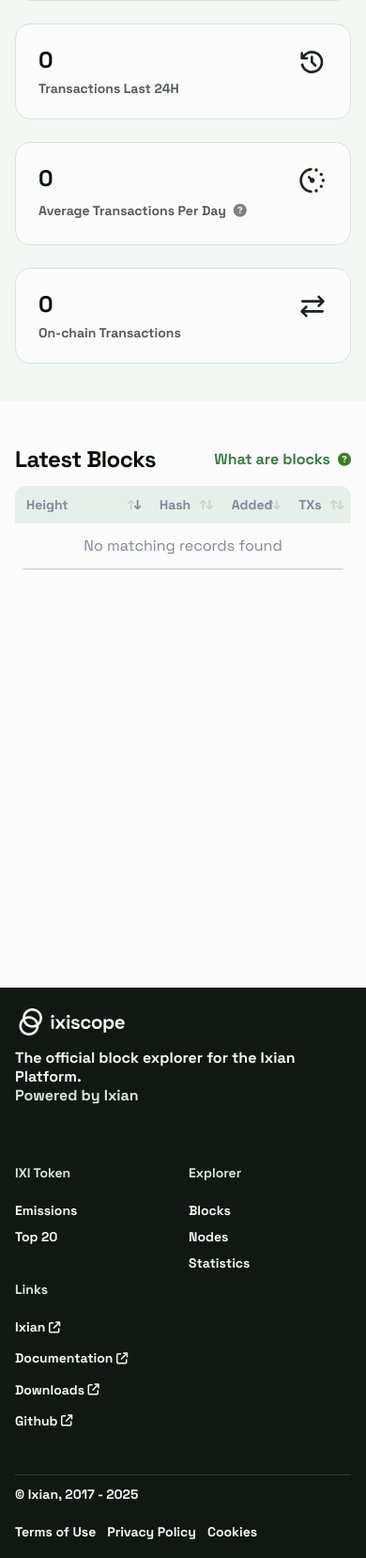
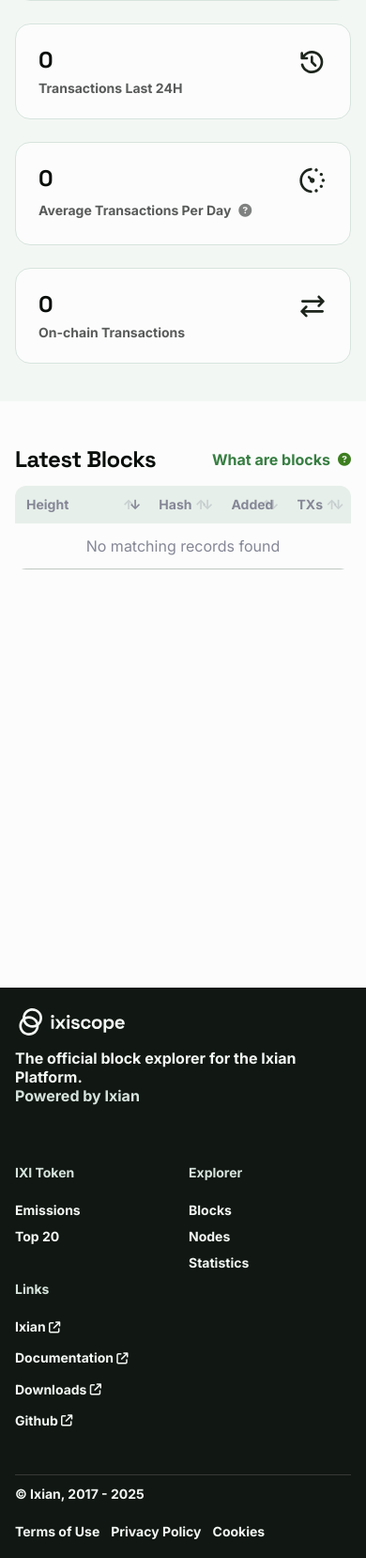
Before and after one commit to ProjectIxian/Ixian-Explorer, a PHP site: page / in a window 390 px wide. Shown: the part 875-2533 px from the top of the page at 94% size. Run offline with PHP 8.4, Linux system fonts and the light colour scheme; data that the repository does not hold is empty.

Commit message:
fix: font, hide bg on mobile, versioning fix

```diff
--- a/config.php
+++ b/config.php
@@ -31,6 +31,8 @@
 $ssh_password = "password";
 */
 
+//ixiscope version
+$ixiscope_version = "0.1";
 
 $nodestatus_url = "https://www.ixian.io/nodeStatus.txt"; // URL to node status
 
--- a/css/explorer.css
+++ b/css/explorer.css
@@ -1,4 +1,5 @@
 /* THIS FILE IS USED AS GLOBAL STYLING */
+@import url('https://fonts.googleapis.com/css2?family=Inter:opsz,wght@14..32,100..900&display=swap');
 @import url('https://fonts.googleapis.com/css2?family=Space+Grotesk:wght@300..700&display=swap');
 
 @import "variables.css";
@@ -6,7 +7,7 @@
 
 html,
 body {
-    font-family: "Space Grotesk", sans-serif;
+    font-family: "Inter", serif;
     color: var(--colors-text-01);
     background: var(--colors-surface-02);
     font-size: 16px;
--- a/css/utils.css
+++ b/css/utils.css
@@ -51,6 +51,10 @@
     background-image: var(--pattern);
     background-position: top right;
     background-repeat: no-repeat;
+
+    @media (max-width: 768px) {
+        background-image: unset;
+    }
 }
 
 .tooltipWrapperHelper {
@@ -359,6 +363,7 @@
     font-size: var(--font-size-global-label-xs);
     line-height: var(--line-height-global-label-xs);
     letter-spacing: var(--tracking-global-label-xs);
+    font-weight: 700;
 }
 
 /* Body Classes */
@@ -387,4 +392,5 @@
     font-size: var(--font-size-global-body-xs);
     line-height: var(--line-height-global-body-xs);
     letter-spacing: var(--tracking-global-body-xs);
+    font-weight: 400;
 }
--- a/include/helpers.php
+++ b/include/helpers.php
@@ -82,9 +82,10 @@
 }
 
 function versionedAsset($path) {
+    global $ixiscope_version;
     if (file_exists($path)) {
         //appends file modification time
-        return $path . '?v=' . filemtime($path);
+        return $path . '?v=' . $ixiscope_version;
     } else {
         return $path;
     }
```
